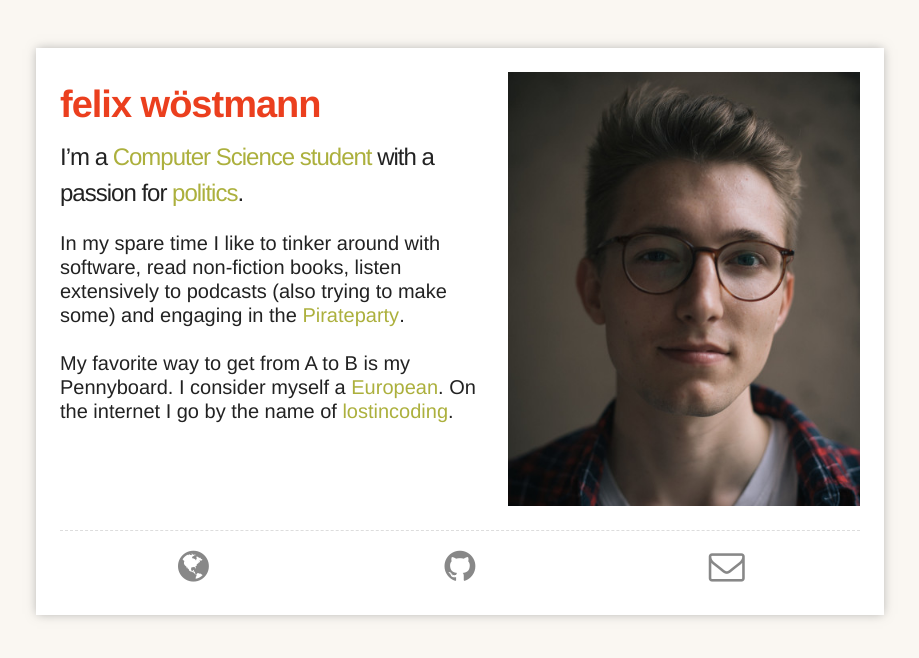
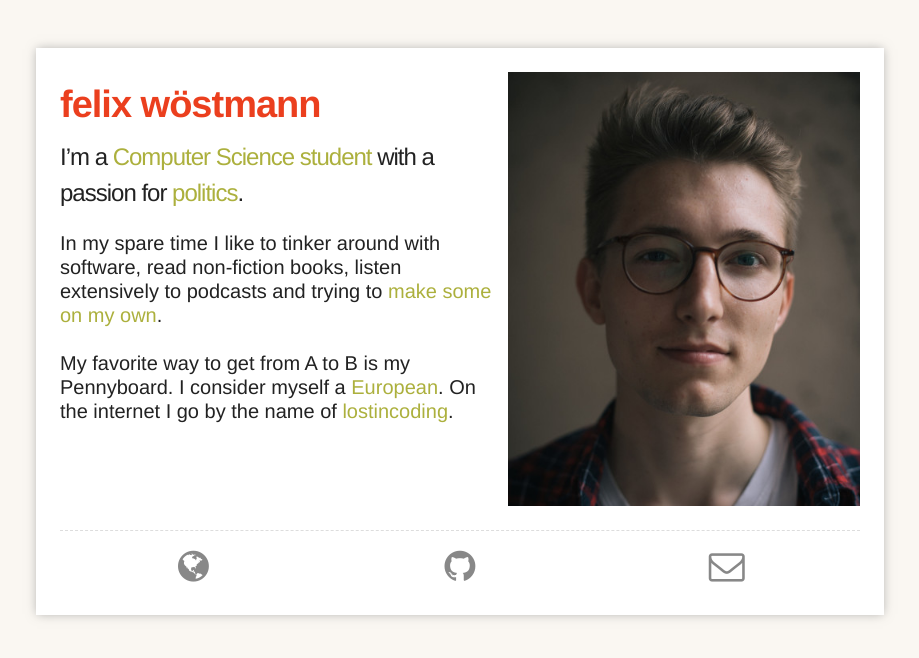
Before and after one commit to felixwoestmann/felixwoestmann.github.io, a Jekyll site: the page built from index.md, in a window 1280 px wide. Shown: the top 658 px of the page, without its empty margins (180-1099 px from the left). Built offline with Jekyll 4.4.1, drawn with Linux system fonts in a browser that asks for light colours; nearby versions of some CDN libraries; our own code applies the rules of GitHub Pages for plain Markdown files.

Commit message:
Update index.md

```diff
--- a/index.md
+++ b/index.md
@@ -8,6 +8,6 @@ layout: default
 
 
 
-  In my spare time I like to tinker around with software, read non-fiction books, listen extensively to podcasts (also trying to make some) and engaging in the _Pirateparty_.
+  In my spare time I like to tinker around with software, read non-fiction books, listen extensively to podcasts and trying to _make some on my own_.
 
   My favorite way to get from A to B is my Pennyboard. I consider myself a _European_. On the internet I go by the name of _lostincoding_.
```
